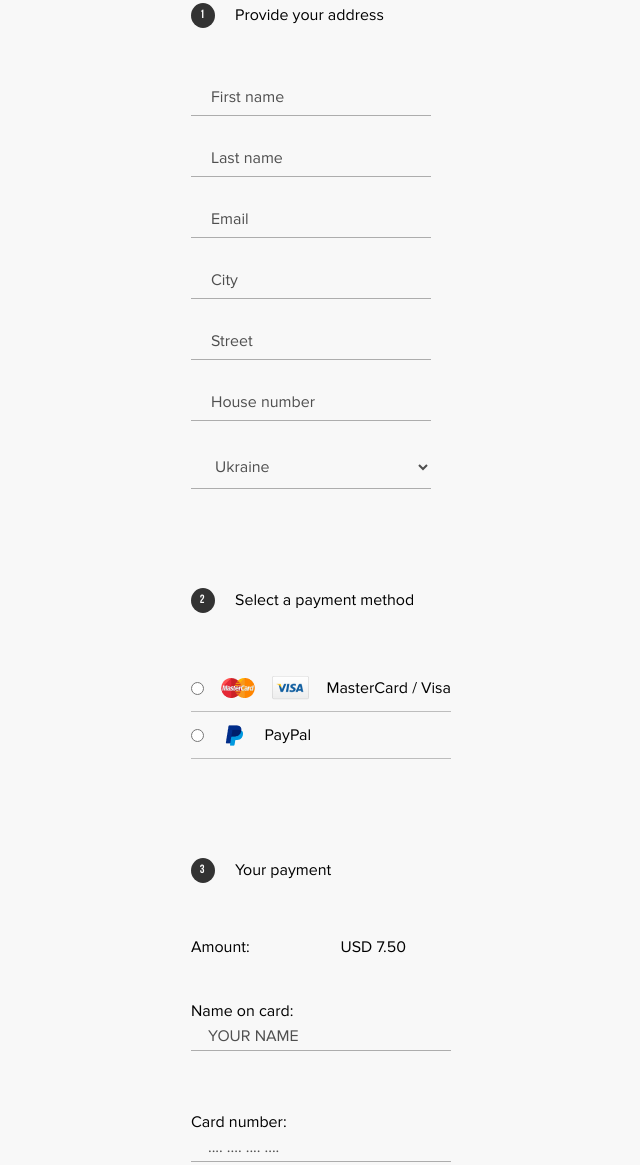
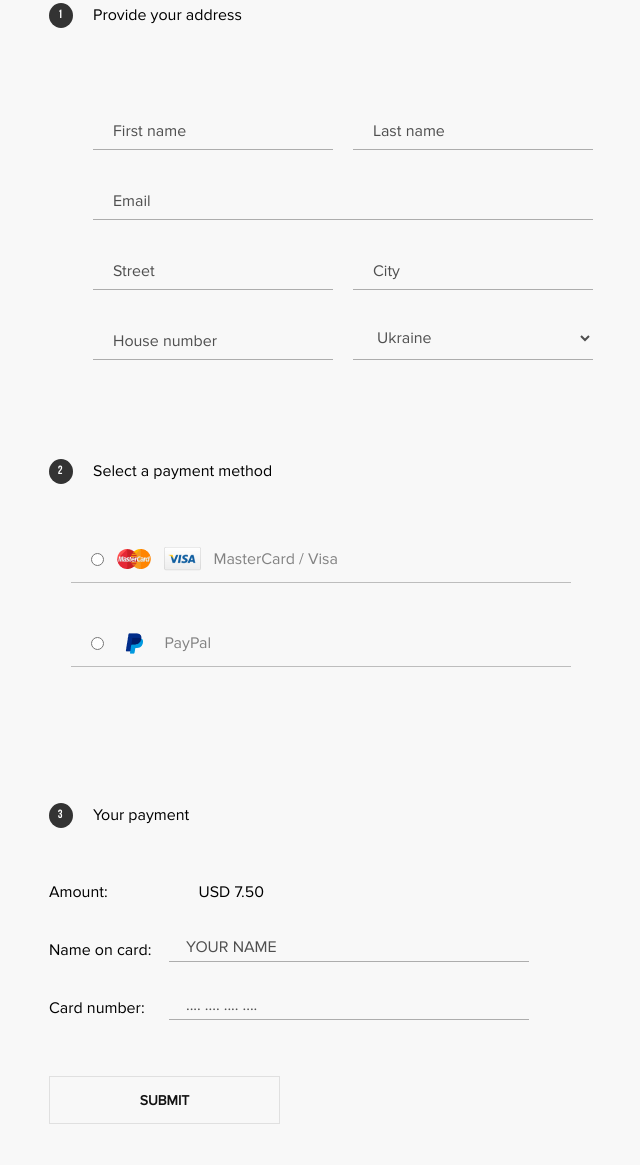
Before and after one commit to crash2bash/potr, a website: page src/index.html in a window 1280 px wide. Shown: the part 7137-8302 px from the top of the page, without its empty margins (319-959 px from the left). Drawn offline with nearby package versions, Linux system fonts and the light colour scheme; files that its build step writes are made by us from their sources.

Commit message:
payment modal frame done

```diff
--- a/src/index.html
+++ b/src/index.html
@@ -614,31 +614,34 @@
             <span class="form__title-value">1</span>
             Provide your address
           </legend>
+          <div class="form__checkout-wrapper">
             <input type="text"
-                 class="form__input form__input--checkout"
+                   class="form__input form__input--checkout form__input--first-name"
                    placeholder="First name"
                    required>
             <input type="text"
-                 class="form__input form__input--checkout"
+                   class="form__input form__input--checkout form__input--last-name"
                    placeholder="Last name"
                    required>
             <input type="email"
-                 class="form__input form__input--checkout"
+                   class="form__input form__input--checkout form__input--email"
                    placeholder="Email"
                    required>
             <input type="text"
-                 class="form__input form__input--checkout"
+                   class="form__input form__input--checkout form__input--city"
                    placeholder="City"
                    required>
             <input type="text"
-                 class="form__input form__input--checkout"
+                   class="form__input form__input--checkout form__input--street"
                    placeholder="Street"
                    required>
             <input type="number"
-                 class="form__input form__input--checkout"
+                   class="form__input form__input--checkout form__input--house"
                    placeholder="House number"
                    required>
-          <select name="country" id="country" class="form__select">
+            <select name="country"
+                    id="country"
+                    class="form__select">
               <option value="Ukraine"
                       class="form__option"
                       selected>
@@ -653,6 +656,7 @@
                 Germany
               </option>
             </select>
+          </div>
         </fieldset>
 
         <fieldset class="form__fieldset form__fieldset--outer form__fieldset--payment">
@@ -660,18 +664,22 @@
             <span class="form__title-value">2</span>
             Select a payment method
           </legend>
+          <div class="form__payment-wrapper">
+            <div class="form__label-wrapper">
               <label class="form__label form__label--payment">
                 <input type="radio" name="payment" class="form__input form__input--payment">
                 <span class="form__icon form__icon--master"></span>
                 <span class="form__icon form__icon--visa"></span>
                 MasterCard / Visa
               </label>
+            </div>
             <div class="form__label-wrapper">
               <label class="form__label form__label--payment form__label--payment-paypal">
                 <input type="radio" name="payment" class="form__input form__input--payment">
                 <span class="form__icon form__icon--paypal"></span>
                 PayPal
               </label>
+            </div>
           </div>
         </fieldset>
 
@@ -680,6 +688,7 @@
             <span class="form__title-value">3</span>
             Your payment
           </legend>
+          <div class="form__pay-wrapper">
             <div class="form__amount">
               <span class="form__name">
                 Amount:
@@ -688,10 +697,10 @@
                 USD 7.50
               </span>
             </div>
-          <label class="form__label form__label--name">
+            <label class="form__label form__label--outer form__label--name">
               Name on card:
               <input type="text"
-                   class="form__input form__input--pay form__input--outer"
+                     class="form__input form__input--pay"
                      placeholder="your name" required>
             </label>
             <label class="form__label form__label--card">
@@ -700,6 +709,7 @@
                      class="form__input form__input--pay"
                      placeholder=".... .... .... ...." required>
             </label>
+          </div>
         </fieldset>
         <a class="button button--payment button--payment--outer">
           Submit
--- a/src/styles/button.scss
+++ b/src/styles/button.scss
@@ -123,6 +123,14 @@
 
     &--outer {
       margin-bottom: 101px;
+
+      @media (min-width: $tablet-width) {
+        margin-bottom: 83px;
+      }
+
+      @media (min-width: $desktop-width) {
+        margin-bottom: 95px;
+      }
     }
   }
 }
--- a/src/styles/checkout.scss
+++ b/src/styles/checkout.scss
@@ -9,6 +9,14 @@
   width: 296px;
   margin: 0 auto;
 
+  @media (min-width: $tablet-width) {
+    width: 725px;
+  }
+
+  @media (min-width: $desktop-width) {
+    width: 830px;
+  }
+
   &__title {
     margin: 0 0 39px;
     font-family: "Bebas Neue Bold", sans-serif;
--- a/src/styles/form.scss
+++ b/src/styles/form.scss
@@ -11,6 +11,14 @@
   &--checkout {
     width: 260px;
     margin: 0 auto;
+
+    @media (min-width: $tablet-width) {
+      width: 544px;
+    }
+
+    @media (min-width: $desktop-width) {
+      width: 624px;
+    }
   }
 
   &__input {
@@ -44,6 +52,14 @@
       display: block;
       margin: 0 0 25px;
       padding: 10px 20px;
+
+      @media (min-width: $tablet-width) {
+        margin: 0;
+      }
+
+      @media (min-width: $desktop-width) {
+        width: 270px;
+      }
     }
 
     &--payment {
@@ -56,8 +72,63 @@
       margin: 0;
       padding: 6px 17px;
 
+      @media (min-width: $tablet-width) {
+        width: 360px;
+      }
+
+      @media (min-width: $desktop-width) {
+        width: 400px;
+      }
+
       &::placeholder {
         text-transform: uppercase;
+      }
+    }
+
+    &--first-name {
+      @media (min-width: $tablet-width) {
+        grid-column: 1;
+        grid-row: 1;
+      }
+    }
+
+    &--last-name {
+      @media (min-width: $tablet-width) {
+        grid-column: 2;
+        grid-row: 1;
+      }
+    }
+
+    &--email {
+      @media (min-width: $tablet-width) {
+        width: 500px;
+        grid-column: 1;
+        grid-row: 2;
+      }
+
+      @media (min-width: $desktop-width) {
+        width: 570px;
+      }
+    }
+
+    &--street {
+      @media (min-width: $tablet-width) {
+        grid-column: 1;
+        grid-row: 3;
+      }
+    }
+
+    &--city {
+      @media (min-width: $tablet-width) {
+        grid-column: 2;
+        grid-row: 3;
+      }
+    }
+
+    &--house {
+      @media (min-width: $tablet-width) {
+        grid-column: 1;
+        grid-row: 4;
       }
     }
 
@@ -88,6 +159,24 @@
     }
   }
 
+  &__checkout-wrapper {
+
+    @media (min-width: $tablet-width) {
+      width: 500px;
+      display: grid;
+      grid-template-columns: repeat(2, 240px);
+      grid-template-rows: repeat(4, 70px);
+      justify-content: space-between;
+      align-items: end;
+      margin-left: auto;
+    }
+
+    @media (min-width: $desktop-width) {
+      width: 570px;
+      grid-template-columns: repeat(2, 270px);
+    }
+  }
+
   &__title {
     display: flex;
     margin: 0 0 52px;
@@ -111,6 +200,10 @@
     letter-spacing: 0.16em;
     line-height: 25px;
     text-align: center;
+
+    @media (min-width: $desktop-width) {
+      margin-right: 30px;
+    }
   }
 
   &__select {
@@ -127,36 +220,93 @@
     background-color: transparent;
 
     color: $c-gray;
+
+    @media (min-width: $tablet-width) {
+      grid-column: 2;
+      grid-row: 4;
+    }
+
+    @media (min-width: $desktop-width) {
+      width: 270px;
+    }
   }
 
   &__label {
 
     &--payment {
       width: 260px;
-      margin: 0 auto;
+      margin-left: 20px;
       display: flex;
       justify-content: space-between;
       align-items: center;
       padding: 11px 0;
 
-      border-bottom: 1px solid #bdbdbd;
+      color: $c-caption;
+
+      @media (min-width: $tablet-width) {
+        width: 247px;
+      }
     }
 
     &--payment-paypal {
       width: 120px;
-      margin: 0;
-      border-bottom: none;
+    }
+
+    &--outer {
+      display: block;
+      margin-bottom: 40px;
+
+      @media (min-width: $tablet-width) {
+        margin-bottom: 30px;
+      }
+    }
+
+    &--name {
+
+      @media (min-width: $tablet-width) {
+        width: 480px;
+        display: flex;
+        justify-content: space-between;
+        align-items: flex-end;
+      }
+
+      @media (min-width: $desktop-width) {
+        width: 570px;
+      }
+    }
+
+    &--card {
+
+      @media (min-width: $tablet-width) {
+        width: 480px;
+        display: flex;
+        justify-content: space-between;
+        align-items: flex-end;
+      }
+
+      @media (min-width: $desktop-width) {
+        width: 570px;
+      }
     }
   }
 
   &__label-wrapper {
     width: 260px;
-    margin: 0 auto;
+    margin: 0 auto 37px;
     display: flex;
     justify-content: space-between;
     align-items: center;
 
     border-bottom: 1px solid #bdbdbd;
+
+    @media (min-width: $tablet-width) {
+      width: 500px;
+    }
+
+    @media (min-width: $desktop-width) {
+      width: 570px;
+      margin: 0 0 37px auto;
+    }
   }
 
   &__icon {
@@ -184,5 +334,14 @@
     display: flex;
     justify-content: space-between;
     margin-bottom: 40px;
+
+    @media (min-width: $tablet-width) {
+      margin-bottom: 30px;
+    }
+
+    @media (min-width: $desktop-width) {
+      width: 235px;
+      margin-bottom: 27px;
+    }
   }
 }
```
Lines whose indentation alone changed are shown as unchanged.
